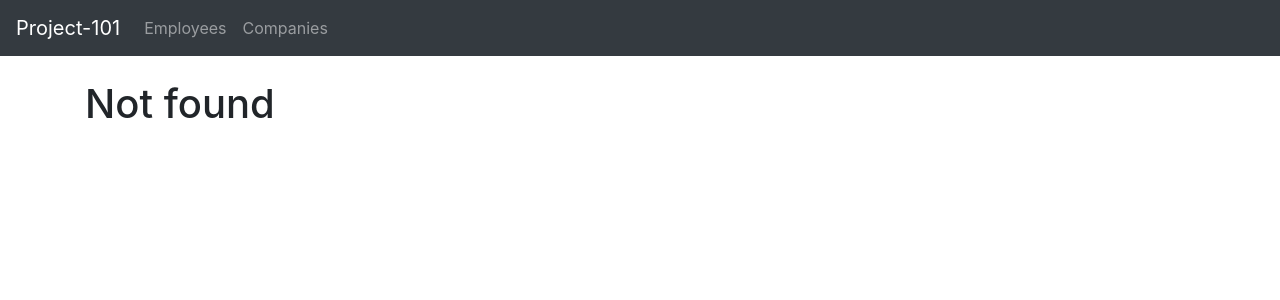
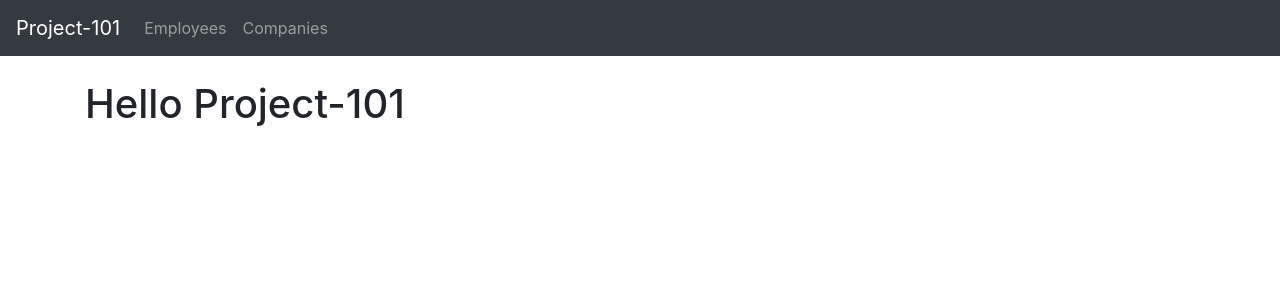
Before and after one commit to acntech/project-101, a React (Create React App) app in the folder frontend/: page / in a window 1280 px wide. Before the commit this address had no page. Shown: the top 300 px of the page. Built offline with nearby package versions, Linux system fonts and the light colour scheme.

Commit message:
Add FrontPage and use functional components where possible

```diff
--- a/frontend/src/App.js
+++ b/frontend/src/App.js
@@ -1,26 +1,26 @@
-import React, {Component} from 'react';
+import React from 'react';
 import EmployeeListPage from './pages/EmployeeListPage';
 import CompanyListPage from './pages/CompanyListPage';
 import NavigationAppBar from './components/NavigationAppBar';
-import {Route, Switch} from 'react-router-dom';
+import { Route, Switch } from 'react-router-dom';
 import NotFound from './pages/NotFound';
 import './styles/styles.css';
+import FrontPage from './pages/FrontPage';
 
-class App extends Component {
-    render() {
+function App() {
     return (
         <div>
-                <NavigationAppBar/>
+            <NavigationAppBar />
             <main role="main" className="container">
                 <Switch>
-                        <Route path="/employees" component={EmployeeListPage}/>
-                        <Route path="/companies" component={CompanyListPage}/>
-                        <Route component={NotFound}/>
+                    <Route exact path="/" component={FrontPage} />
+                    <Route path="/employees" component={EmployeeListPage} />
+                    <Route path="/companies" component={CompanyListPage} />
+                    <Route component={NotFound} />
                 </Switch>
             </main>
         </div>
     );
 }
-}
 
 export default App;
--- /dev/null
+++ b/frontend/src/pages/FrontPage.jsx
@@ -0,0 +1,9 @@
+import React from 'react';
+
+function FrontPage() {
+    return (
+        <h1>Hello Project-101</h1>
+    );
+}
+
+export default FrontPage;
--- a/frontend/src/pages/NotFound.jsx
+++ b/frontend/src/pages/NotFound.jsx
@@ -1,11 +1,12 @@
-import React, { Component } from 'react';
+import React from 'react';
+import { Alert } from 'reactstrap';
 
-class NotFound extends Component {
-    render() {
-        return (
-            <h1>Not found</h1>
-        );
-    }
+function NotFound() {
+    return (
+        <Alert color="danger">
+            <h1>Whoops, we can´t find this page</h1>
+        </Alert>
+    );
 }
 
 export default NotFound;
```
Lines whose indentation alone changed are shown as unchanged.
